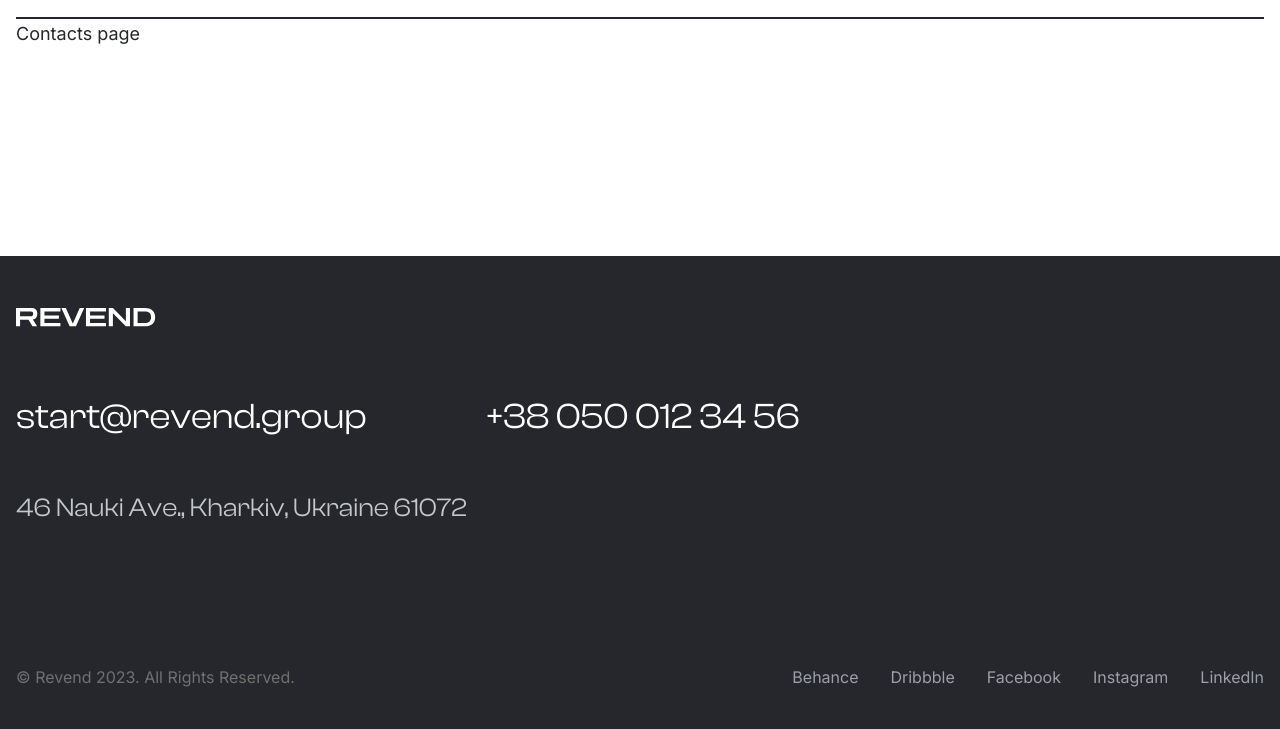
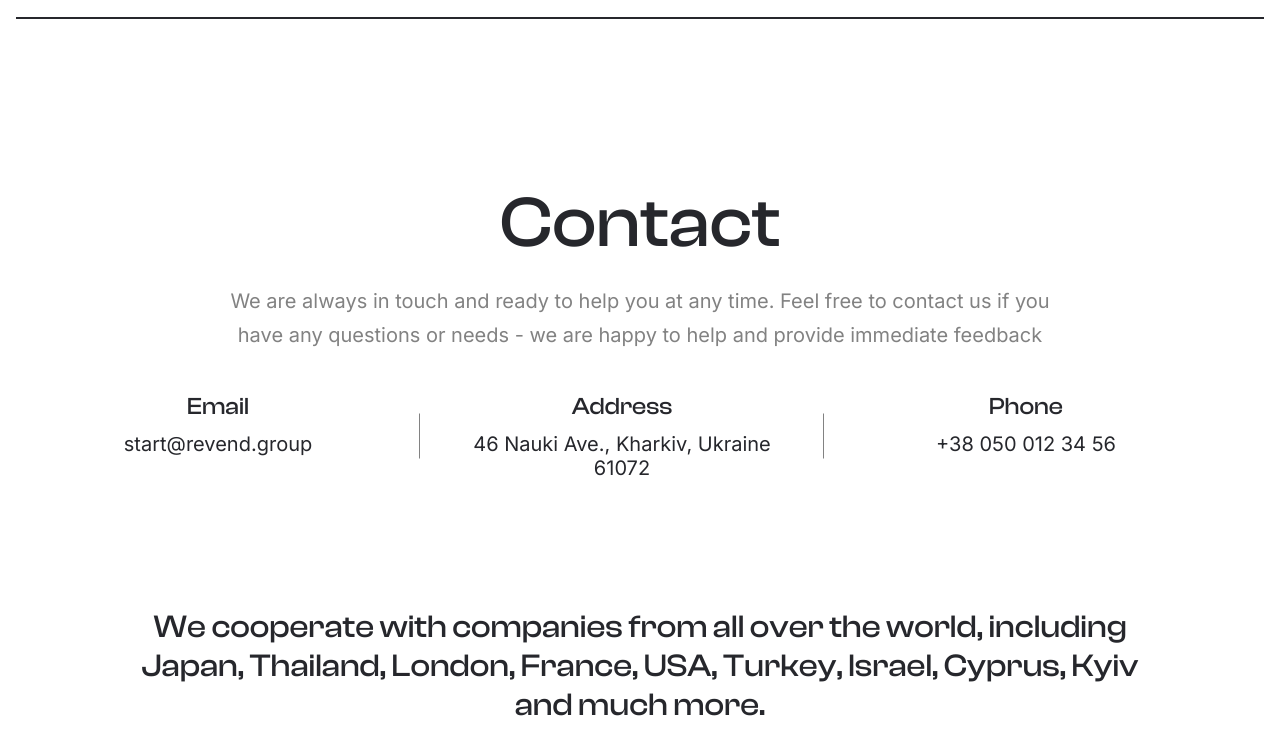
Before and after one commit to DGMary/Revend, a website: page src/contacts.html in a window 1280 px wide. Shown: the part 71-800 px from the top of the page. Drawn offline with nearby package versions, Linux system fonts and the light colour scheme; files that its build step writes are made by us from their sources; files whose address does not match are found by name.

Commit message:
Contacts page was created.

```diff
--- a/src/contacts.html
+++ b/src/contacts.html
@@ -1,19 +1,46 @@
 <!DOCTYPE html>
 <html lang="en">
-  @@include('templates/head.html', {
-    "cssLink": "/css/content.css"
-    }
-  )
+  @@include('templates/head.html')
   <body class="body">
     @@include('templates/header.html')
     <main class="main">
-      <div class="content-section">
-        <div class="container">
-          <div class="content-holder">
-            Contacts page
+      @@include('components/content/section-center.html', {
+        title: "Contact",
+        text: "We are always in touch and ready to help you at any time. Feel free to contact us if you have any questions or needs - we are happy to help and provide immediate feedback"
+      })
+    <div class="section-contacts">
+      <div class="container">
+        <div class="contacts-holder">
+          <div class="contacts-item">
+            <div class="contacts-item-title">Email</div>
+            <div class="contacts-item-text">
+              <a href="mailto:start@revend.group">start@revend.group</a>
+            </div>
+          </div>
+          <div class="contacts-item">
+            <div class="contacts-item-title">Address</div>
+            <div class="contacts-item-text">
+              <span>46 Nauki Ave., Kharkiv,  Ukraine 61072</span>
+            </div>
+          </div>
+          <div class="contacts-item">
+            <div class="contacts-item-title">Phone</div>
+            <div class="contacts-item-text">
+              <a href="tel:+38 0500123456">+38 050 012 34 56</a>
+            </div>
           </div>
         </div>
       </div>
+    </div>
+
+    <div class="section">
+      <div class="container">
+        <div class="contacts-subtitle">We cooperate with companies from all over the world, including Japan, Thailand, London, France,  USA, Turkey, Israel, Cyprus, Kyiv and much more.</div>
+      </div>
+    </div>
+    <div class="section-map">
+      <img src="../img/map-img.jpg" alt="Map">
+    </div>
     </main>
     @@include('templates/footer.html')
   </body>
--- a/src/styles/main.scss
+++ b/src/styles/main.scss
@@ -18,4 +18,5 @@
 @import 'partials/team';
 @import 'partials/info-block';
 @import 'partials/video';
+@import 'partials/contacts';
 @import 'partials/index';
--- /dev/null
+++ b/src/styles/partials/_contacts.scss
@@ -0,0 +1,81 @@
+.contacts {
+  &-subtitle {
+    font-family: $ftMedium;
+    font-size: 24px;
+    line-height: 30px;
+    margin-bottom: 10px;
+    margin-top: 60px;
+  }
+  &-item {
+    border-bottom: 1px solid $grey;
+    margin-bottom: 28px;
+    &:last-child {
+      margin-bottom: 0;
+      border-bottom: none;
+    }
+    &-title {
+      font-family: $ftMedium;
+      font-size: 20px;
+      line-height: 25px;
+      margin-bottom: 10px;
+    }
+    &-text {
+      margin-bottom: 28px;
+      font-size: 18px;
+      line-height: 22px;
+    }
+    a {
+      color: $black;
+    }
+  }
+}
+.section-map {
+  img {
+    margin: auto;
+    max-width: 100%;
+  }
+}
+@media(min-width: $xl) {
+  .contacts-subtitle {
+    text-align: center;
+    font-size: 32px;
+    line-height: 39px;
+    max-width: 1000px;
+    margin: 100px auto 60px;
+  }
+  .contacts-holder {
+    display: grid;
+    grid-template-columns: 1fr 1fr 1fr;
+    max-width: 1212px;
+  }
+  .contacts-item {
+    border-bottom: none;
+    position: relative;
+    text-align: center;
+    &:after {
+      content:"";
+      width: 1px;
+      height: 45px;
+      background: $grey;
+      position: absolute;
+      right: 0;
+      top: 50%;
+      transform: translateY(-50%);
+    }
+    &:last-child {
+      &:after {
+        content: none;
+      }
+    }
+    &-title {
+      font-size: 24px;
+      line-height: 30px;
+    }
+    &-text {
+      font-size: 20px;
+      line-height: 24px;
+      max-width: 350px;
+      margin: 0 auto;
+    }
+  }
+}
```
Also changed, not shown: dev/pages/about.html (+19 -1 lines), dev/pages/contacts.html (+38 -4 lines), src/about.html (+1 -1 lines), dev/css/main.css, dev/img/map-img.jpg (added), src/img/map-img.jpg (added).
